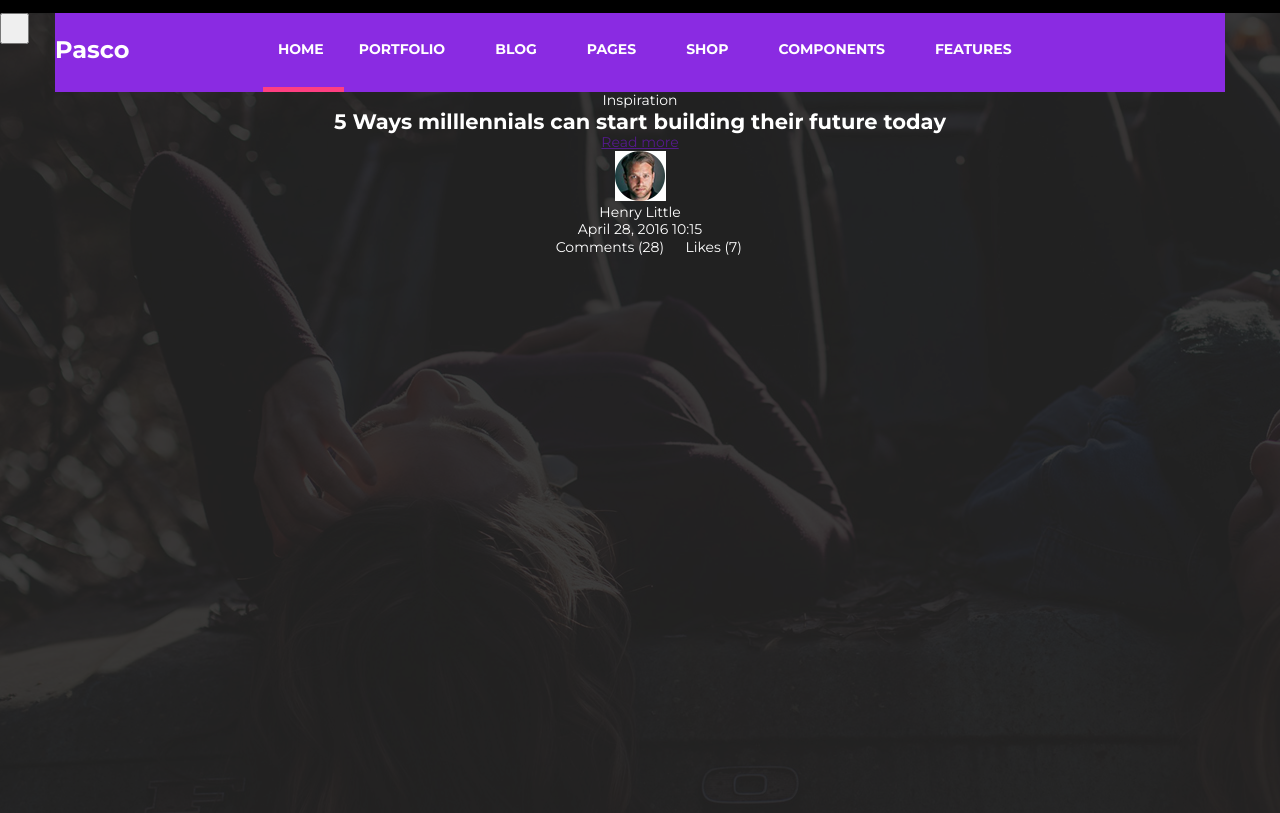
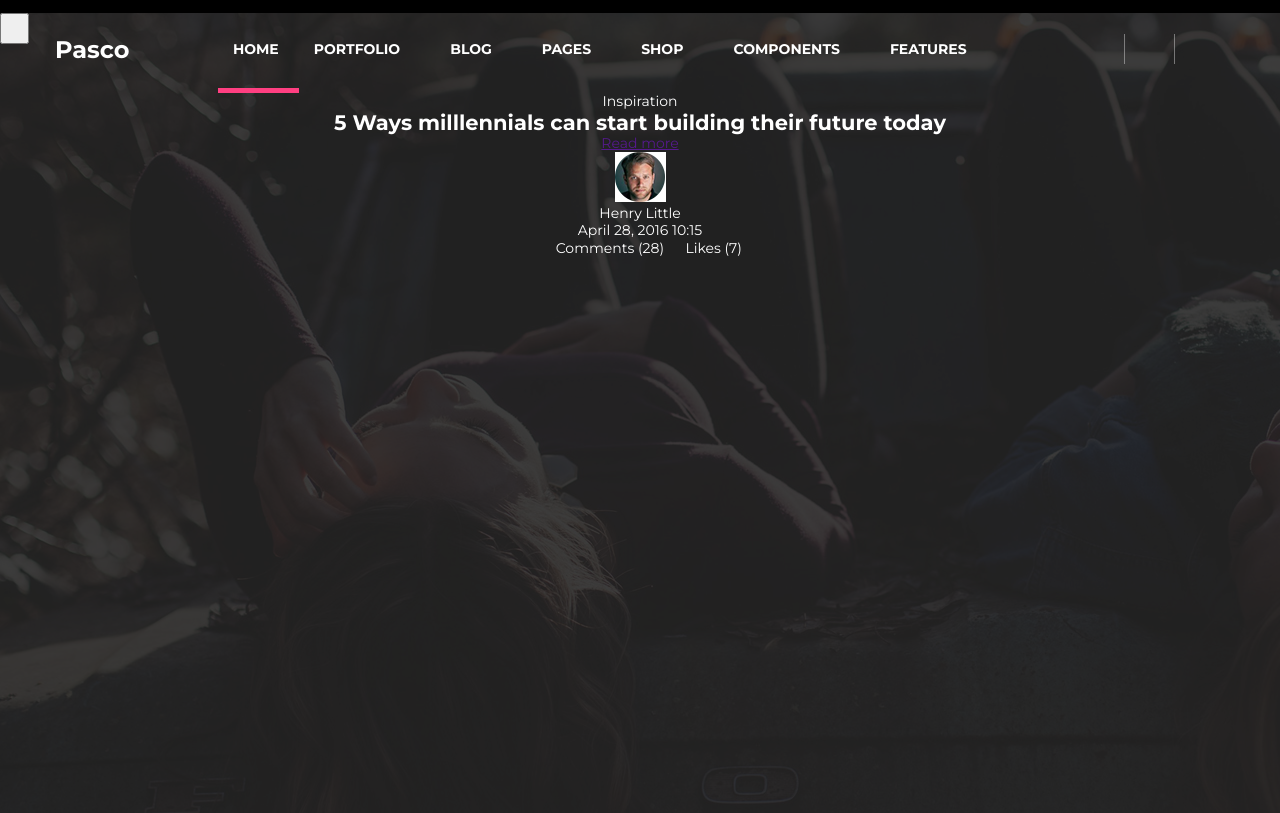
Before and after one commit to v4to/pasco-template, a website: page src/index.html in a window 1280 px wide. Shown: the part 32-845 px from the top of the page. Drawn offline with nearby package versions, Linux system fonts and the light colour scheme; files that its build step writes are made by us from their sources.

Commit message:
Finished shop-list desktop version

```diff
--- a/src/sass/blocks/main-nav.scss
+++ b/src/sass/blocks/main-nav.scss
@@ -1,14 +1,7 @@
 .main-nav {
   max-width:        1170px;
   margin:           0 auto;
-  background-color: blueviolet;
   display:          flex;
   position:         relative;
   justify-content:  space-between;
-  //padding-top:      25px;
-  //padding-bottom:   30px;
 }
-
-.main-nav__list {
-  display: flex;
-}
--- a/src/sass/blocks/nav-list.scss
+++ b/src/sass/blocks/nav-list.scss
@@ -1,8 +1,9 @@
 .nav-list {
+  display: flex;
 }
 
 .nav-list a {
-  padding:         28.6px 20px 23.6px 15px;
+  padding:         28.6px 20px 29.6px 15px;
   display:         block;
   text-decoration: none;
   text-transform:  uppercase;
--- /dev/null
+++ b/src/sass/blocks/shop-list.scss
@@ -0,0 +1,32 @@
+.shop-list {
+  display: flex;
+}
+
+.shop-list__item a {
+  padding-top:    28px;
+  padding-bottom: 25px;
+  display:        block;
+  padding-left:   15px;
+  padding-right:  15px;
+  position:       relative;
+
+  &::after {
+    content:          '';
+    position:         absolute;
+    display:          block;
+    width:            1px;
+    height:           30px;
+    right:            0;
+    top:              calc(50% - 15px);
+    background-color: rgba(255, 255, 255, 0.38);
+  }
+
+}
+
+.show-list__icon {
+  fill: white;
+}
+
+.shop-list__item:last-child a::after {
+  display: none;
+}
--- a/src/sass/style.scss
+++ b/src/sass/style.scss
@@ -15,3 +15,4 @@
 @import "blocks/post-preview";
 @import "blocks/slider-button";
 @import "blocks/nav-list";
+@import "blocks/shop-list";
```
